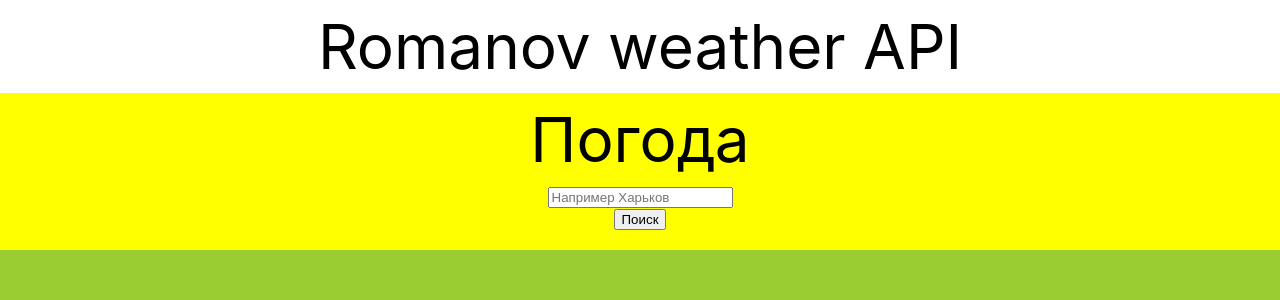
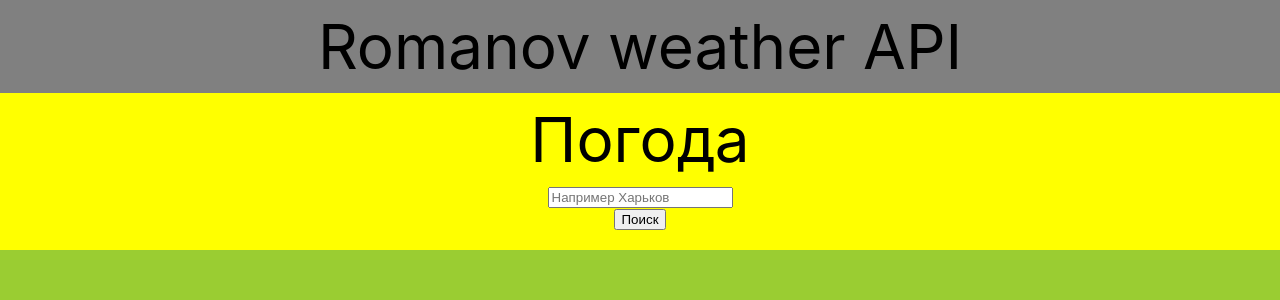
Before and after one commit to Romanov7788/weather-api, a React (Create React App) app: page / in a window 1280 px wide. Shown: the top 300 px of the page. Built offline with nearby package versions, Linux system fonts and the light colour scheme; no server answers.

Commit message:
переписал
переписал

```diff
--- a/src/components/Form.js
+++ b/src/components/Form.js
@@ -15,9 +15,12 @@ const useStyles = makeStyles(theme => ({
     }
   }));
 
+
+
   function Form () {
 
-    const API_KEY = "b33155410bb5168bd44ee883dc6eb26d";
+    // спятал ключ
+    const API_KEY = process.env.REACT_APP_API_KEY
 
     const classes = useStyles();
 
--- a/src/components/Landing/Landing.js
+++ b/src/components/Landing/Landing.js
@@ -4,7 +4,7 @@ import React from 'react';
 
 const useStyles = makeStyles(theme => ({
   main: {
-    backgroundColor: 'white'
+    backgroundColor: 'grey'
   },
   title: {
     fontSize: '62px',
```
Also changed, not shown: 1 other file (tests, documents, lock files or other folders). Lines whose indentation alone changed are shown as unchanged.
